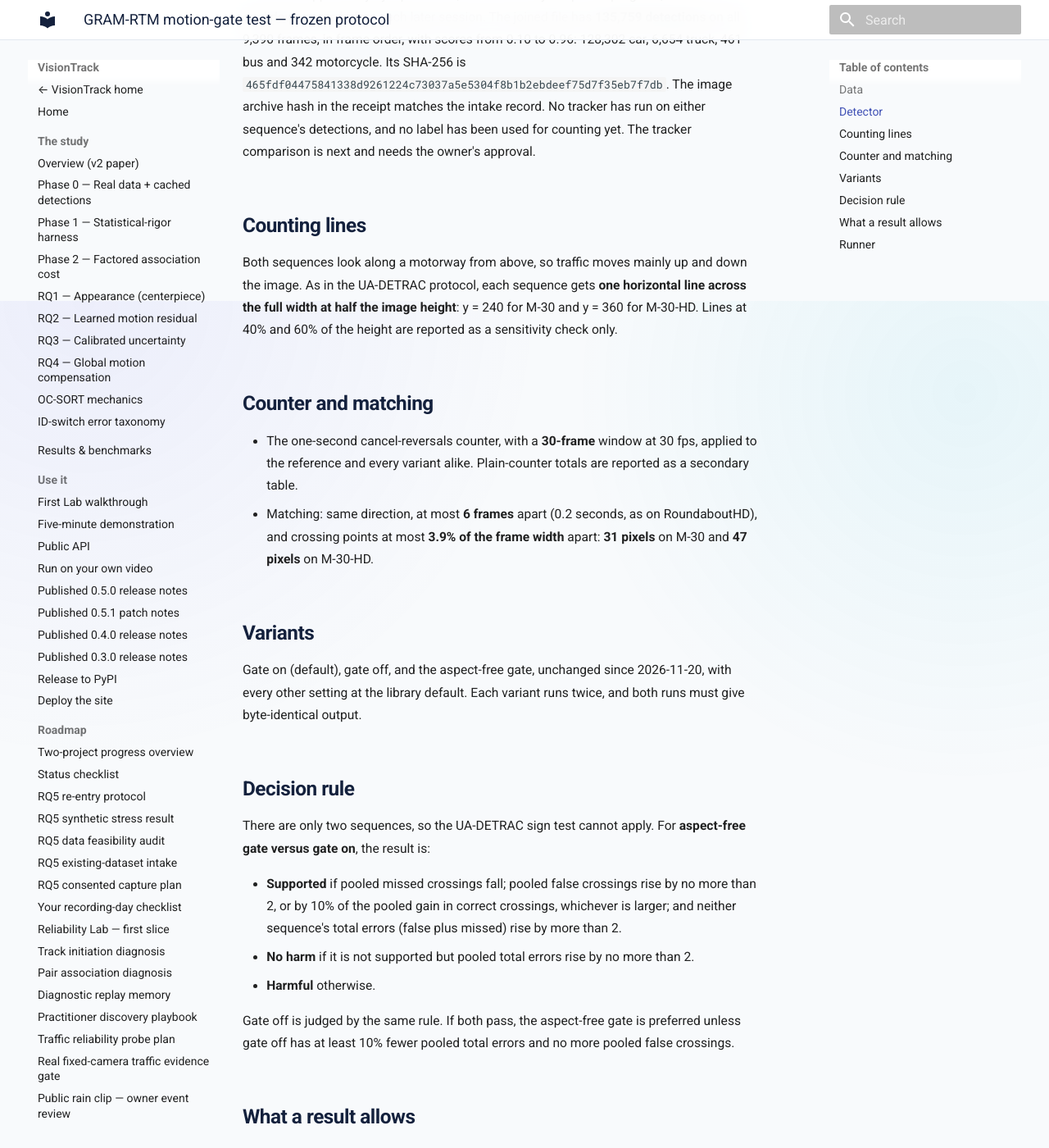
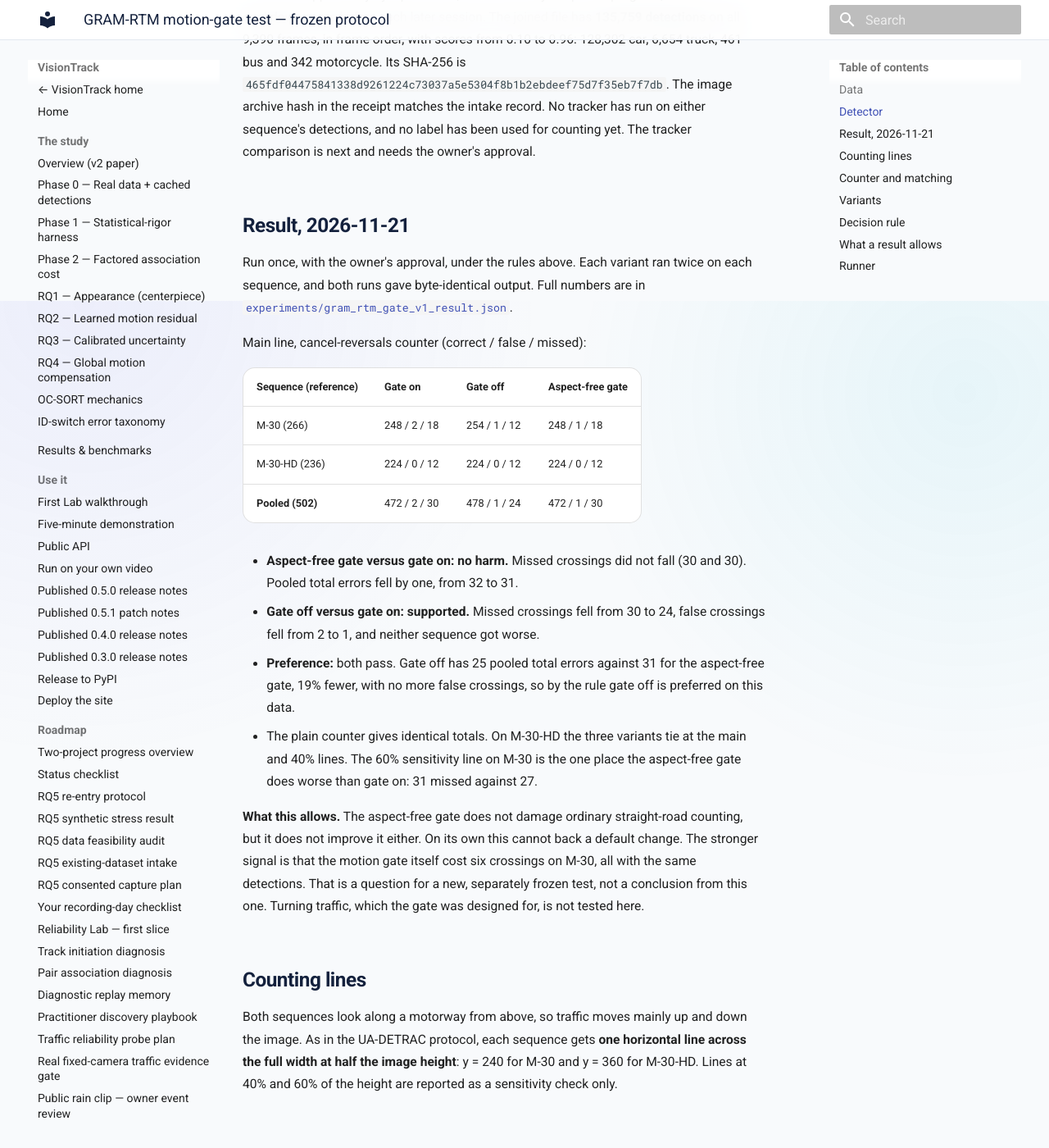
Before and after one commit to hulagerushikesh/visiontrack, an MkDocs documentation site: the page built from docs/GRAM_RTM_TEST_PROTOCOL.md, in a window 1280 px wide and 1400 px high, scrolled down 2433 px. Shown: the whole window at 82% size. Built offline with MkDocs 1.6.1 and Material for MkDocs 9.7.7, drawn with Linux system fonts in a browser that asks for light colours.

Commit message:
Record GRAM-RTM gate test result: aspect-free gate no harm, gate off supported

```diff
--- a/docs/GRAM_RTM_TEST_PROTOCOL.md
+++ b/docs/GRAM_RTM_TEST_PROTOCOL.md
@@ -101,6 +101,38 @@ image archive hash in the receipt matches the intake record. No tracker has
 run on either sequence's detections, and no label has been used for counting
 yet. The tracker comparison is next and needs the owner's approval.
 
+## Result, 2026-11-21
+
+Run once, with the owner's approval, under the rules above. Each variant ran
+twice on each sequence, and both runs gave byte-identical output. Full numbers
+are in [`experiments/gram_rtm_gate_v1_result.json`](../experiments/gram_rtm_gate_v1_result.json).
+
+Main line, cancel-reversals counter (correct / false / missed):
+
+| Sequence (reference) | Gate on | Gate off | Aspect-free gate |
+|---|---|---|---|
+| M-30 (266) | 248 / 2 / 18 | 254 / 1 / 12 | 248 / 1 / 18 |
+| M-30-HD (236) | 224 / 0 / 12 | 224 / 0 / 12 | 224 / 0 / 12 |
+| **Pooled (502)** | 472 / 2 / 30 | 478 / 1 / 24 | 472 / 1 / 30 |
+
+- **Aspect-free gate versus gate on: no harm.** Missed crossings did not
+  fall (30 and 30). Pooled total errors fell by one, from 32 to 31.
+- **Gate off versus gate on: supported.** Missed crossings fell from 30 to
+  24, false crossings fell from 2 to 1, and neither sequence got worse.
+- **Preference:** both pass. Gate off has 25 pooled total errors against 31
+  for the aspect-free gate, 19% fewer, with no more false crossings, so by the
+  rule gate off is preferred on this data.
+- The plain counter gives identical totals. On M-30-HD the three variants tie
+  at the main and 40% lines. The 60% sensitivity line on M-30 is the one place
+  the aspect-free gate does worse than gate on: 31 missed against 27.
+
+**What this allows.** The aspect-free gate does not damage ordinary straight-road
+counting, but it does not improve it either. On its own this cannot back a
+default change. The stronger signal is that the motion gate itself cost six
+crossings on M-30, all with the same detections. That is a question for a new,
+separately frozen test, not a conclusion from this one. Turning traffic, which
+the gate was designed for, is not tested here.
+
 ## Counting lines
 
 Both sequences look along a motorway from above, so traffic moves mainly up
```
Also changed, not shown: 1 other file.
